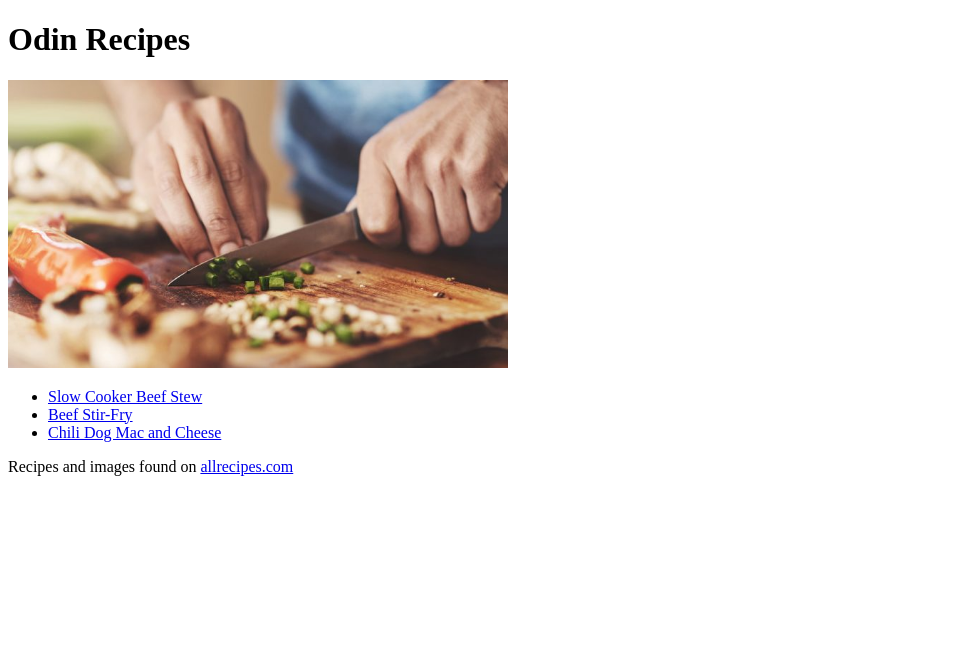
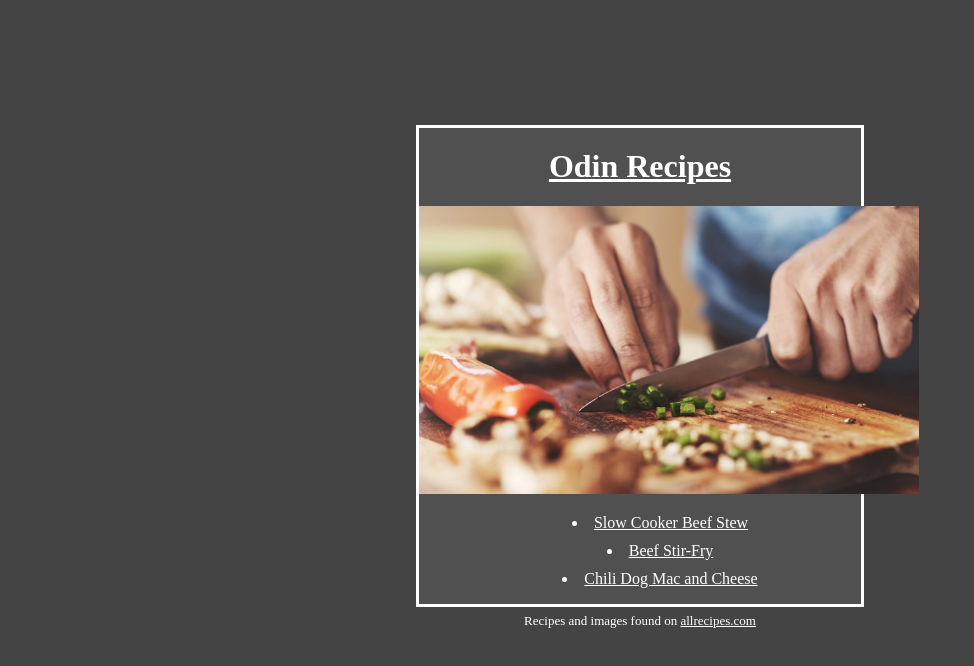
Before and after one commit to davis-matt0/odin-recipes, a plain HTML site: page index.html in a window 1280 px wide. Shown: the whole page, without its empty margins (0-974 px from the left). Drawn offline with Linux system fonts and the light colour scheme.

Commit message:
Add css to home page

```diff
--- a/index.html
+++ b/index.html
@@ -1,26 +1,33 @@
 <!DOCTYPE html>
 <html lang="en">
   <head>
+    <link rel="stylesheet" href="./styles.css" />
     <meta charset="utf-8" />
     <title>Odin Recipes</title>
   </head>
   <body>
-    <h1>Odin Recipes</h1>
+    <div class="home-page">
+      <h1 id="home-title">Odin Recipes</h1>
       <img
         src="./img/cooking.jpg"
         alt="person cutting vegetables"
         width="500px"
       />
       <ul>
-      <li><a href="./recipes/beef-stew.html">Slow Cooker Beef Stew</a></li>
-      <li><a href="./recipes/beef-stir-fry.html">Beef Stir-Fry</a></li>
-      <li>
+        <li class="navlink">
+          <a href="./recipes/beef-stew.html">Slow Cooker Beef Stew</a>
+        </li>
+        <li class="navlink">
+          <a href="./recipes/beef-stir-fry.html">Beef Stir-Fry</a>
+        </li>
+        <li class="navlink">
           <a href="./recipes/mac-and-cheese.html">Chili Dog Mac and Cheese</a>
         </li>
       </ul>
+    </div>
     <footer>
       Recipes and images found on
-      <a href="https://www.allrecipes.com/">allrecipes.com</a>
+      <a class="nonbutton" href="https://www.allrecipes.com/">allrecipes.com</a>
     </footer>
   </body>
 </html>
--- /dev/null
+++ b/styles.css
@@ -0,0 +1,55 @@
+body {
+  font-family: "Times New Roman", Times, serif;
+  text-align: center;
+  list-style-position: inside;
+  background-color: rgb(68, 68, 68);
+  color: white;
+}
+
+a {
+  color: white;
+  padding-bottom: 10px;
+}
+
+a:visited {
+  color: white;
+}
+
+a:active {
+  color: grey;
+}
+
+.home-page {
+  text-align: center;
+  background-color: rgb(80, 80, 80);
+  width: 35%;
+  margin-left: auto;
+  margin-right: auto;
+  margin-top: 125px;
+  margin-bottom: auto;
+  border-style: solid;
+}
+
+footer {
+  text-align: center;
+  margin-top: 0.5%;
+  font-size: 13px;
+}
+
+.home-button {
+  margin-top: 10px;
+  width: 150px;
+  font-size: 20px;
+}
+
+.ingredients {
+}
+
+#home-title {
+  margin-top: 20px;
+  text-decoration: underline;
+}
+
+.navlink {
+  margin-bottom: 10px;
+}
```
Lines whose indentation alone changed are shown as unchanged.
